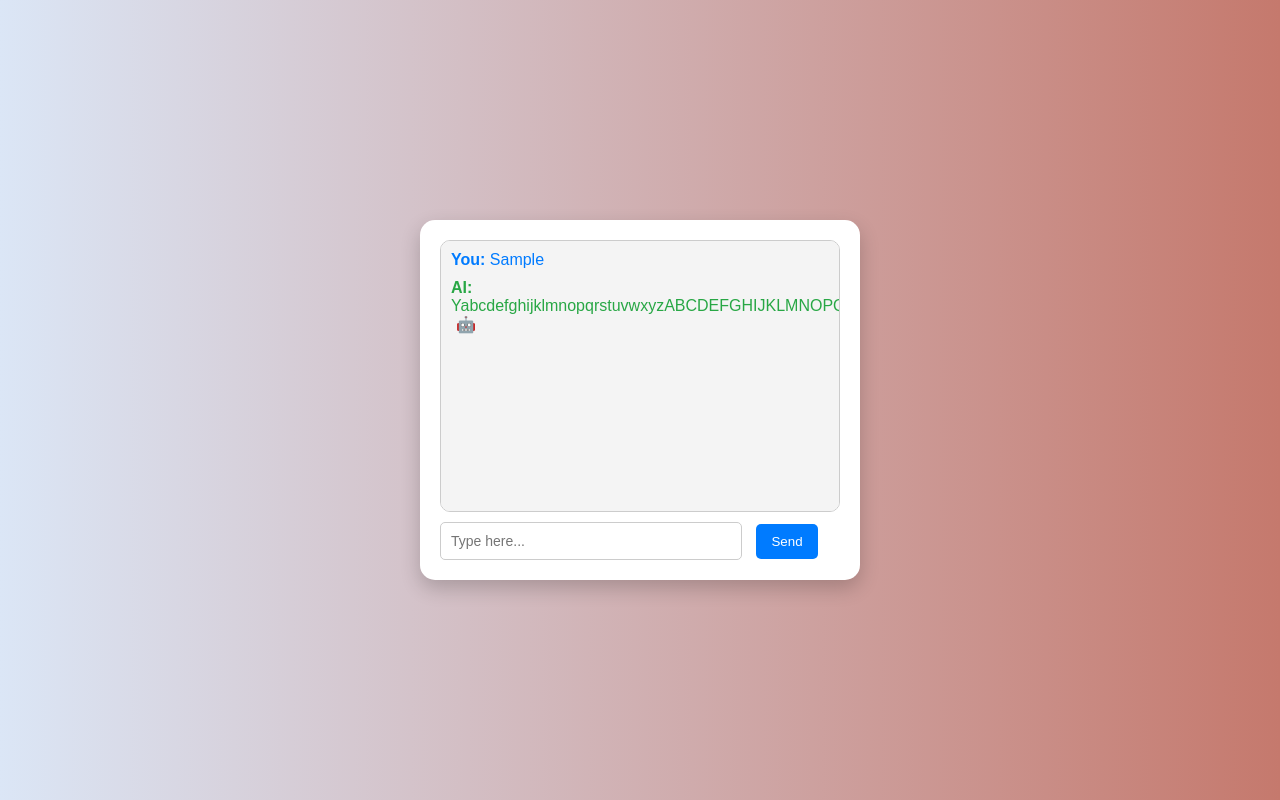
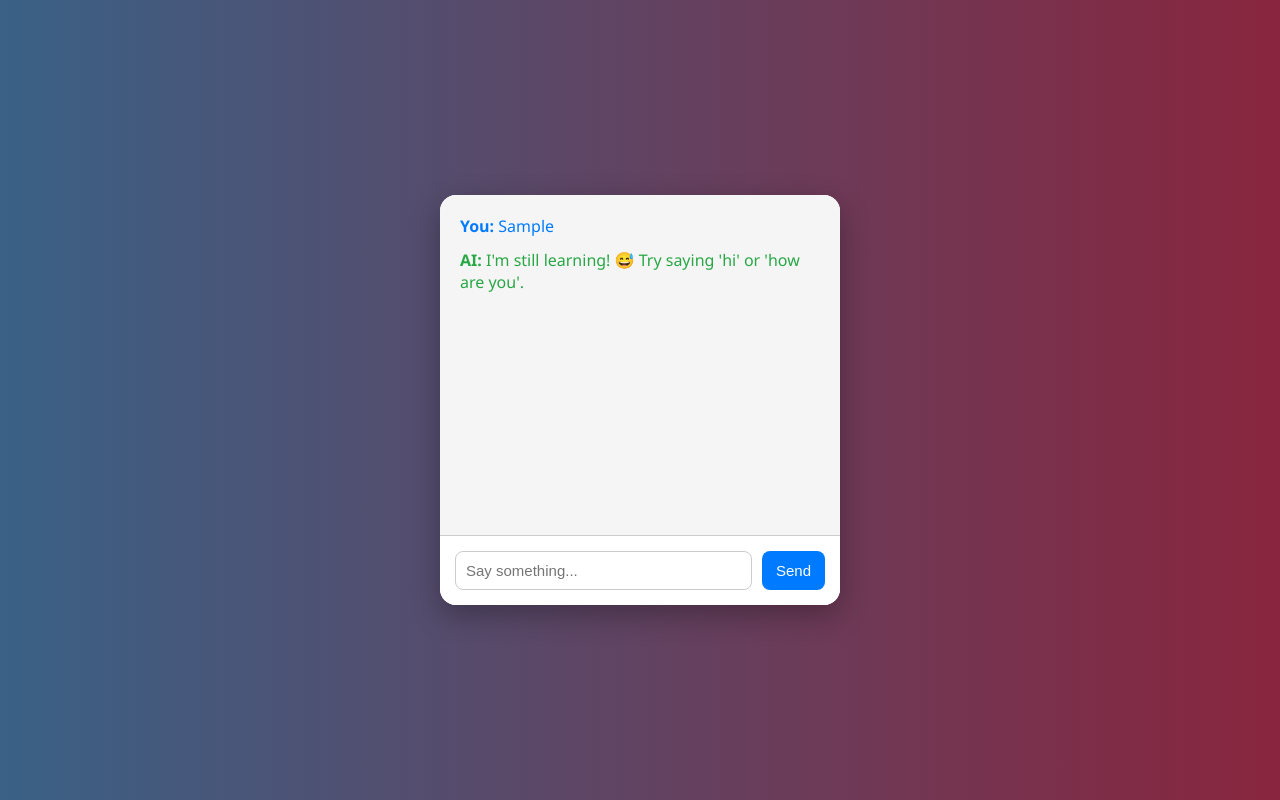
Before and after one commit to MaxYT5184/Working-AI, a plain HTML site: page index.html in a window 1280 px wide. Both pictures are taken after typing "Sample" into the empty fields and a click on the button "Send". Drawn offline with Linux system fonts and the light colour scheme.

Commit message:
Update index.html

```diff
--- a/index.html
+++ b/index.html
@@ -2,13 +2,12 @@
 <html lang="en">
 <head>
   <meta charset="UTF-8">
-  <title>AI Chat with Full Letter Logic</title>
+  <title>AI Chat Builder</title>
   <style>
     body {
       margin: 0;
-      padding: 0;
-      background: linear-gradient(to right, #dbe6f6, #c5796d);
-      font-family: Arial, sans-serif;
+      font-family: 'Segoe UI', sans-serif;
+      background: linear-gradient(to right, #3a6186, #89253e);
       display: flex;
       justify-content: center;
       align-items: center;
@@ -17,25 +16,23 @@
 
     .chat-container {
       background: #fff;
-      padding: 20px;
-      border-radius: 15px;
-      box-shadow: 0 8px 20px rgba(0, 0, 0, 0.2);
       width: 400px;
-      max-width: 90%;
+      max-width: 95%;
+      border-radius: 16px;
+      box-shadow: 0 10px 30px rgba(0,0,0,0.3);
+      overflow: hidden;
     }
 
     .chat-box {
-      height: 250px;
+      height: 300px;
       overflow-y: auto;
-      border: 1px solid #ccc;
-      padding: 10px;
-      border-radius: 10px;
-      background-color: #f4f4f4;
-      margin-bottom: 10px;
+      padding: 20px;
+      background: #f5f5f5;
+      border-bottom: 1px solid #ccc;
     }
 
     .chat-box div {
-      margin-bottom: 10px;
+      margin-bottom: 12px;
     }
 
     .user {
@@ -46,22 +43,29 @@
       color: #28a745;
     }
 
+    .input-area {
+      display: flex;
+      padding: 15px;
+      background: #fff;
+    }
+
     input[type="text"] {
-      width: 70%;
+      flex: 1;
       padding: 10px;
-      font-size: 14px;
-      border-radius: 5px;
+      border-radius: 8px;
       border: 1px solid #ccc;
+      font-size: 15px;
     }
 
     button {
-      padding: 10px 15px;
+      padding: 10px 14px;
       margin-left: 10px;
+      border: none;
       background-color: #007bff;
-      color: white;
-      border: none;
-      border-radius: 5px;
+      color: #fff;
+      border-radius: 8px;
       cursor: pointer;
+      font-size: 15px;
     }
 
     button:hover {
@@ -69,50 +73,64 @@
     }
 
     .reaction {
-      margin-left: 5px;
-      font-size: 16px;
+      margin-left: 6px;
+      font-size: 18px;
     }
   </style>
 </head>
 <body>
+
 <div class="chat-container">
   <div class="chat-box" id="chat-box"></div>
-    <input type="text" id="user-input" placeholder="Type here...">
+  <div class="input-area">
+    <input type="text" id="user-input" placeholder="Say something..." />
     <button onclick="sendMessage()">Send</button>
+  </div>
 </div>
 
 <script>
-    const letters = "abcdefghijklmnopqrstuvwxyzABCDEFGHIJKLMNOPQRSTUVWXYZ";
-    const numbers = "0123456789";
+  const chatBox = document.getElementById("chat-box");
+  const input = document.getElementById("user-input");
 
-    // Construct a word using only available letters
-    function buildWord(word) {
-      let allChars = letters + numbers;
-      let output = "Y"; // Prefix as you suggested
-      for (let i = 0; i < allChars.length; i++) {
-        output += allChars[i];
+  function getAIResponse(userMessage) {
+    const msg = userMessage.toLowerCase();
+
+    // Match some simple messages to responses
+    if (msg.includes("hi") || msg.includes("hello")) {
+      return "Hello there! 😊";
+    } else if (msg.includes("how are you")) {
+      return "I'm just code, but I'm doing great! 🤖";
+    } else if (msg.includes("bye")) {
+      return "Goodbye! Have a great day! 👋";
+    } else if (msg.includes("thanks") || msg.includes("thank you")) {
+      return "You're welcome! 🙌";
+    } else {
+      return "I'm still learning! 😅 Try saying 'hi' or 'how are you'.";
     }
-      return output;
   }
 
   function sendMessage() {
-      const input = document.getElementById("user-input");
-      const chatBox = document.getElementById("chat-box");
     const userText = input.value.trim();
     if (!userText) return;
 
+    // Show user message
     chatBox.innerHTML += `<div class="user"><strong>You:</strong> ${userText}</div>`;
 
-      // Build AI response using all letters and numbers
-      const aiResponse = buildWord(userText);
-
+    // Get AI response
+    const aiReply = getAIResponse(userText);
     setTimeout(() => {
-        chatBox.innerHTML += `<div class="ai"><strong>AI:</strong> ${aiResponse} <span class="reaction">🤖</span></div>`;
+      chatBox.innerHTML += `<div class="ai"><strong>AI:</strong> ${aiReply}</div>`;
       chatBox.scrollTop = chatBox.scrollHeight;
     }, 500);
 
     input.value = "";
   }
+
+  // Press enter to send
+  input.addEventListener("keydown", function(e) {
+    if (e.key === "Enter") sendMessage();
+  });
 </script>
+
 </body>
 </html>
```
Lines whose indentation alone changed are shown as unchanged.
